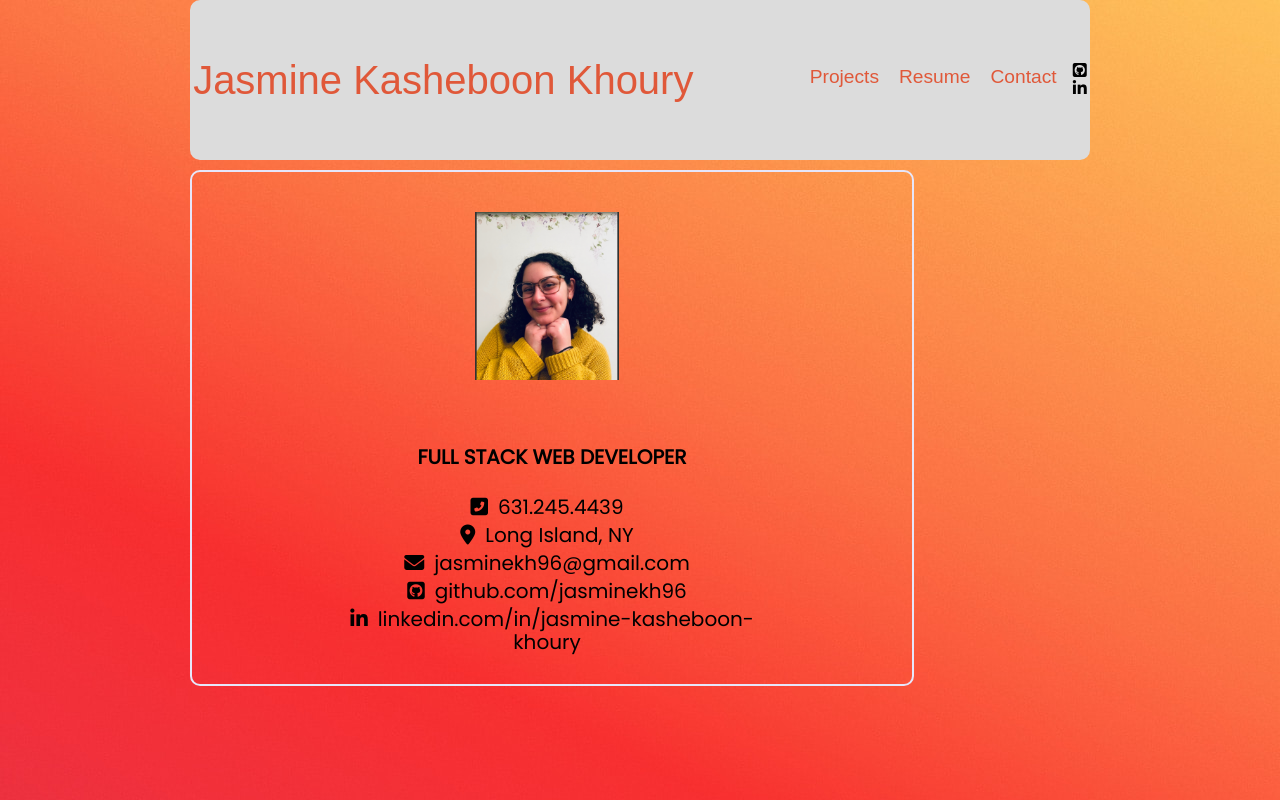
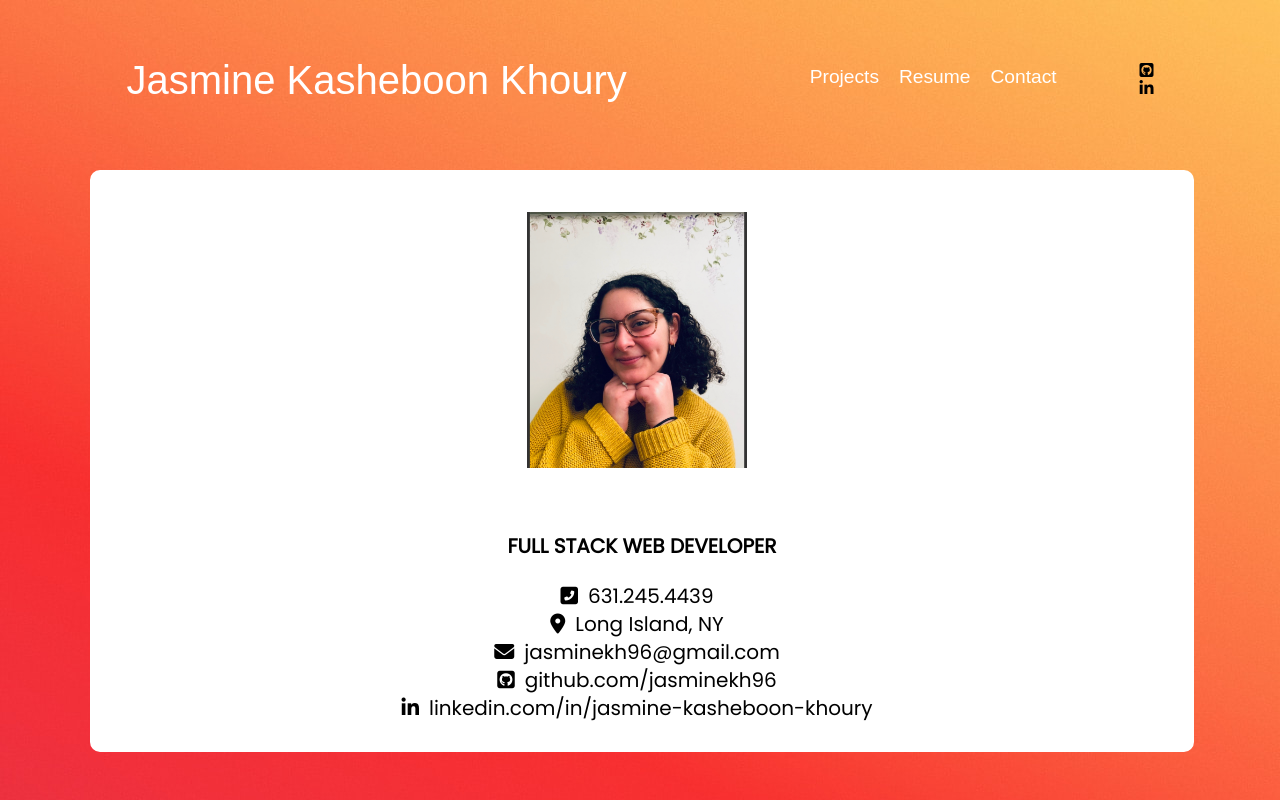
Before and after one commit to jasminekh96/portfolio, a React (Create React App) app in the folder portfolio-website/: page /contact in a window 1280 px wide. Built offline with nearby package versions, Linux system fonts and the light colour scheme.

Commit message:
style changes with header and background colors

```diff
--- a/portfolio-website/src/Components/Projects.js
+++ b/portfolio-website/src/Components/Projects.js
@@ -9,13 +9,11 @@ const Containter = styled.div`
 	display: flex;
 	justify-content: center;
 	font-family: 'PT Sans', sans-serif;
-	flex-direction: column;
+	flex-direction: row;
 `;
 
 const Cards = styled.div`
-	width: 80%;
-	//background-color: #dcdcdc;
-	border: solid 2px #e6e6fa;
+	background-color: #ffff;
 	border-radius: 10px;
 	padding: 15px;
 	margin-top: 15px;
@@ -34,12 +32,13 @@ const Title = styled.h1`
 const ButtonLink = styled(Link)`
 	font-size: .8rem;
 	padding: 10px;
+	margin-bottom: 5px;
 	border: 2px solid red;
 	border-radius: 8px;
 	display: inline-block;
 	text-decoration: none;
-	background-color: white;
-	color: #e05839;
+	color: white;
+	background-color: #e05839;
 	&:hover{
 		background-color: #dcdcdc;
 		color: red;
@@ -63,7 +62,7 @@ const Projects = () => {
 					<Title>Key Conservation</Title>
 					<Desc>
 						Key Conservation is helping conservationists gain critical funding and global support through a mobile app
-						(in development) that provides real-time updates on day-to-day campaigns.The Key App will have a scrolling
+						(in development) that provides real-time updates on day-to-day campaigns. The Key App will have a scrolling
 						live feed that updates as needs from conservationists occur around the world in real-time. Supporters will
 						be transported to the front lines alongside our conservationists and be given actionable steps they can take
 						to make a real difference right then and there.
--- a/portfolio-website/src/Normalized.css
+++ b/portfolio-website/src/Normalized.css
@@ -451,7 +451,7 @@ template {
 }
 /* container */
 .container {
-	max-width: 900px;
+	max-width: 1100px;
 	width: 90%;
 	height: 100%;
 	font-family: 'Poppins';
@@ -468,9 +468,8 @@ template {
 .headerContainer {
 	border-radius: 10px;
 	height: 20vh;
-	background: #dcdcdc;
 	font-family: 'PT Sans', sans-serif;
-	color: #e05839;
+	color: #ffff;
 	display: flex;
 	justify-content: space-around;
 	align-items: center;
@@ -489,7 +488,7 @@ template {
 
 .headerTitle {
 	font-size: 2.5em;
-	color: #e05839;
+	color: #fff;
 	text-decoration: none;
 }
 /* .headerTitle:hover {
@@ -500,38 +499,41 @@ template {
 	display: flex;
 	color: white;
 	margin-left: 100px;
-	color: #e05839;
+	color: #ffff;
 	justify-content: space-around;
 }
 
 .styledLink {
 	font-size: 1.2rem;
-	color: #e05839;
+	color: #ffff;
 	text-decoration: none;
 	padding: 10px;
 	margin-bottom: 5px;
 }
 .projects:hover {
 	font-size: 1.6rem;
-	background-color: #e6e6fa;
+	background-color: #e05839;
+	color: #ffff;
 	height: 100%;
 	width: 100%;
-	border-radius: 100%;
+	border-radius: 10px;
 }
 
 .resume:hover {
 	font-size: 1.6rem;
-	background-color: #e6e6fa;
+	background-color: #e05839;
+	color: #ffff;
 	height: 100%;
 	width: 100%;
-	border-radius: 100%;
+	border-radius: 10px;
 }
 .contact:hover {
 	font-size: 1.6rem;
-	background-color: #e6e6fa;
+	background-color: #e05839;
+	color: #ffff;
 	height: 100%;
 	width: 100%;
-	border-radius: 100%;
+	border-radius: 10px;
 }
 
 /* resume section */
@@ -542,9 +544,10 @@ template {
 	padding-top: 20px;
 	text-align: center;
 	margin-top: 10px;
-	border: solid 2px #e6e6fa;
+	border: solid 2px #fff;
+	background-color: #ffff;
 	border-radius: 10px;
-	width: 80%;
+	width: 100%;
 }
 .imgContact {
 	width: 20%;
@@ -555,12 +558,11 @@ template {
 }
 .contactHeader {
 	align-items: center;
-	/* background-color: #e6e6fa; */
 	color: black;
 	padding: 20px;
 	margin-bottom: 10px;
 	font-size: 20px;
-	width: 60%;
+	width: 100%;
 	text-align: center;
 }
 a {
@@ -587,7 +589,8 @@ span {
 }
 .card {
 	margin-top: 10px;
-	border: solid 2px #e6e6fa;
+	border: solid 2px #ffff;
+	background-color: #ffff;
 	padding: 20px;
 	border-radius: 10px;
 }
@@ -605,7 +608,8 @@ span {
 	grid-template-rows: 1fr 1fr 1fr 1fr; */
 }
 .skills .skill {
-	background-color: #e6e6fa;
+	background-color: #e05839;
+	color: #ffff;
 	margin: 3px;
 	margin-bottom: 10px;
 	border-radius: 5px;
```
